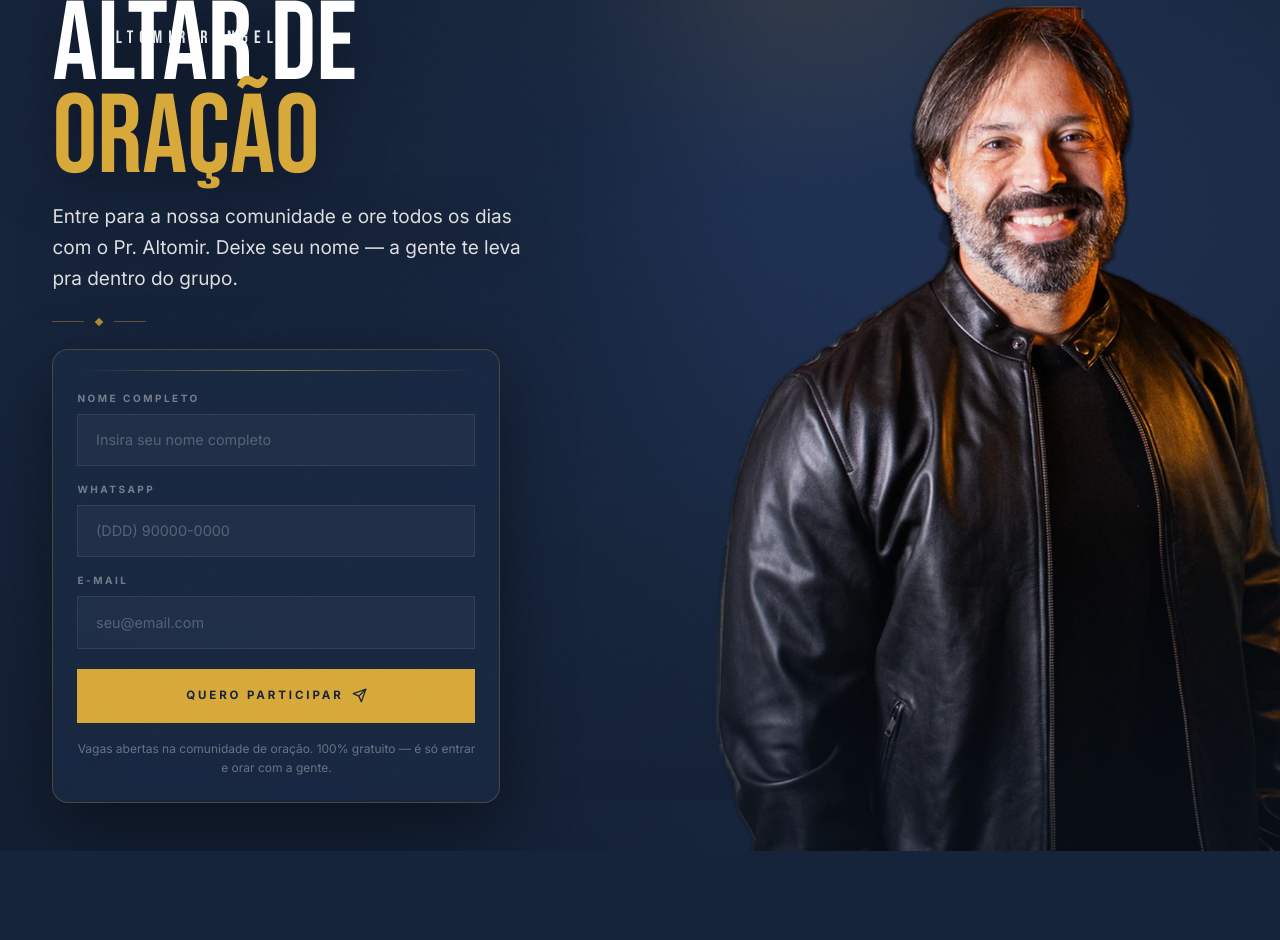
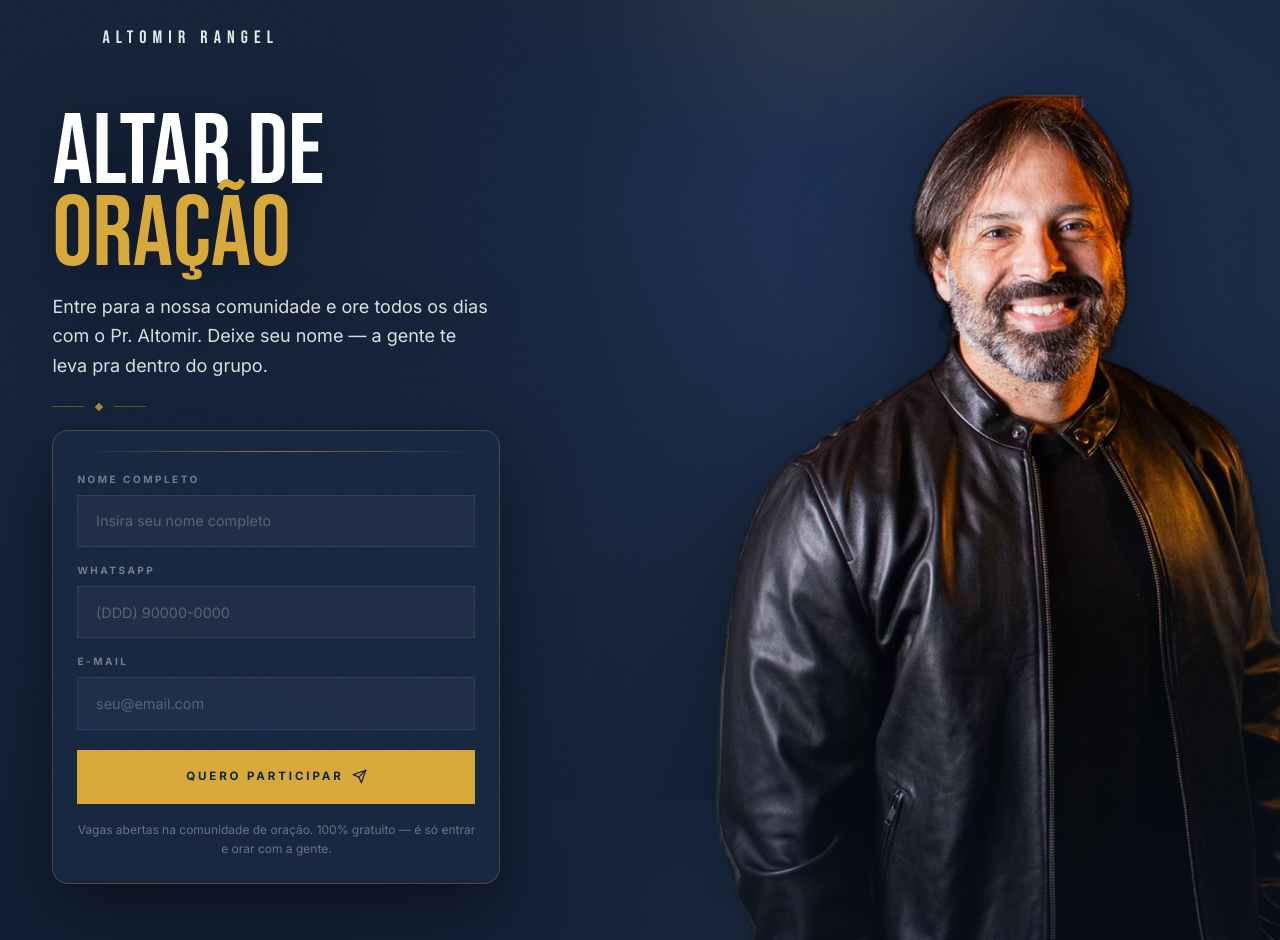
Before and after one commit to arthurrrangel/altomir-rangel, a Next.js app: page /altardanoite in a window 1280 px wide. Before the commit the page ends 851 px from the top, so only its background shows below. Built offline with nearby package versions, Linux system fonts and the light colour scheme; a web font is replaced by a local one.

Commit message:
Update page.tsx

```diff
--- a/app/altardanoite/page.tsx
+++ b/app/altardanoite/page.tsx
@@ -17,10 +17,15 @@ export const metadata: Metadata = {
 export default function Page() {
   return (
     <main className="relative min-h-screen w-full overflow-hidden lg:grid lg:grid-cols-[1.05fr_1fr] lg:items-stretch">
-      {/* luz divina do alto */}
+      {/* brilho dourado vindo do alto */}
       <div
-        className="pointer-events-none absolute left-1/2 -top-[8%] z-0 h-[640px] w-[1100px] max-w-[170vw] -translate-x-1/2 lg:left-[60%]"
-        style={{ background: 'radial-gradient(ellipse 46% 60% at 50% 0%, rgba(216,169,58,0.16) 0%, transparent 68%)' }}
+        className="pointer-events-none absolute left-1/2 -top-[10%] z-0 h-[600px] w-[1100px] max-w-[175vw] -translate-x-1/2 lg:left-[62%]"
+        style={{ background: 'radial-gradient(ellipse 46% 60% at 50% 0%, rgba(216,169,58,0.15) 0%, transparent 68%)' }}
+      />
+      {/* brilho que aterra o Altomir (tira o efeito flutuante) */}
+      <div
+        className="pointer-events-none absolute bottom-0 left-1/2 z-0 h-[44vh] w-[150vw] -translate-x-1/2 lg:left-auto lg:right-[3%] lg:w-[58vw] lg:translate-x-0"
+        style={{ background: 'radial-gradient(ellipse 58% 72% at 50% 100%, rgba(216,169,58,0.13) 0%, transparent 60%)' }}
       />
 
       {/* ===== FOTO — full-bleed no mobile, grande na lateral no desktop ===== */}
@@ -28,24 +33,24 @@ export default function Page() {
         <img
           src="/altomir-recorte.webp"
           alt="Pr. Altomir Rangel"
-          className="h-[80vh] w-auto max-w-none select-none object-contain object-bottom sm:h-[86vh] lg:h-[100vh] xl:h-[106vh] lg:translate-x-[4%]"
+          className="h-[78vh] w-auto max-w-none select-none object-contain object-bottom drop-shadow-[0_28px_55px_rgba(0,0,0,0.5)] sm:h-[84vh] lg:h-[100vh] xl:h-[106vh] lg:translate-x-[4%]"
         />
       </div>
 
-      {/* ===== OVERLAY mobile (fade pra baixo) ===== */}
+      {/* ===== OVERLAY mobile (clareia o rosto, escurece só embaixo p/ o form) ===== */}
       <div
         className="pointer-events-none absolute inset-0 z-0 lg:hidden"
-        style={{ background: 'linear-gradient(to bottom, rgba(16,27,44,0.5) 0%, rgba(16,27,44,0.06) 20%, rgba(16,27,44,0.34) 42%, rgba(16,27,44,0.8) 62%, #16243B 80%)' }}
+        style={{ background: 'linear-gradient(to bottom, rgba(16,27,44,0.34) 0%, rgba(16,27,44,0.10) 20%, rgba(16,27,44,0.28) 40%, rgba(16,27,44,0.72) 57%, #16243B 76%)' }}
       />
       {/* ===== OVERLAY desktop (navy à esquerda, foto limpa à direita) ===== */}
       <div
         className="pointer-events-none absolute inset-0 z-0 hidden lg:block"
-        style={{ background: 'linear-gradient(to right, #16243B 0%, #16243B 28%, rgba(22,36,59,0.80) 44%, rgba(22,36,59,0.16) 60%, transparent 70%)' }}
+        style={{ background: 'linear-gradient(to right, #16243B 0%, #16243B 26%, rgba(22,36,59,0.78) 44%, rgba(22,36,59,0.14) 60%, transparent 70%)' }}
       />
-      {/* vinheta suave (ambos) */}
+      {/* vinheta suave */}
       <div
         className="pointer-events-none absolute inset-0 z-0"
-        style={{ background: 'radial-gradient(120% 80% at 50% 22%, transparent 44%, rgba(16,27,44,0.48) 100%)' }}
+        style={{ background: 'radial-gradient(120% 85% at 50% 16%, transparent 48%, rgba(16,27,44,0.46) 100%)' }}
       />
 
       {/* ===== MARCA (topo) ===== */}
@@ -54,13 +59,13 @@ export default function Page() {
       </div>
 
       {/* ===== CONTEÚDO ===== */}
-      <div className="relative z-10 col-start-1 row-start-1 flex min-h-screen flex-col items-center px-6 pt-[40vh] pb-12 text-center sm:pt-[44vh] lg:items-start lg:justify-center lg:pt-0 lg:pl-[8%] lg:pr-8 lg:text-left">
-        <div className="flex w-full max-w-[600px] flex-col items-center lg:items-start">
-          <h1 className="font-bebas leading-[0.83] text-white text-[clamp(54px,9vw,112px)] drop-shadow-[0_4px_30px_rgba(8,14,26,0.95)]">
+      <div className="relative z-10 col-start-1 row-start-1 flex min-h-screen flex-col items-center px-6 pt-[37vh] pb-10 text-center sm:pt-[39vh] lg:items-start lg:justify-start lg:pt-[14vh] lg:pb-14 lg:pl-[8%] lg:pr-8 lg:text-left">
+        <div className="flex w-full max-w-[560px] flex-col items-center lg:items-start">
+          <h1 className="font-bebas leading-[0.82] text-white text-[clamp(50px,8vw,100px)] drop-shadow-[0_4px_30px_rgba(8,14,26,0.92)]">
             Altar de<br /><span className="text-[#D8A93A]">Oração</span>
           </h1>
 
-          <p className="font-inter mt-4 max-w-[480px] text-[16px] leading-relaxed text-white/85 drop-shadow-[0_2px_18px_rgba(8,14,26,0.95)] sm:text-[19px]">
+          <p className="font-inter mt-4 max-w-[440px] text-[15.5px] leading-relaxed text-white/85 drop-shadow-[0_2px_18px_rgba(8,14,26,0.95)] sm:text-[18px]">
             Entre para a nossa comunidade e ore todos os dias com o Pr. Altomir. Deixe seu nome — a gente te leva pra dentro do grupo.
           </p>
 
@@ -70,7 +75,7 @@ export default function Page() {
             <span className="h-px w-8 bg-[#D8A93A]/40" />
           </div>
 
-          <div className="mt-6 w-full max-w-md text-left">
+          <div className="mt-5 w-full max-w-md text-left">
             <LeadForm />
           </div>
         </div>
```
